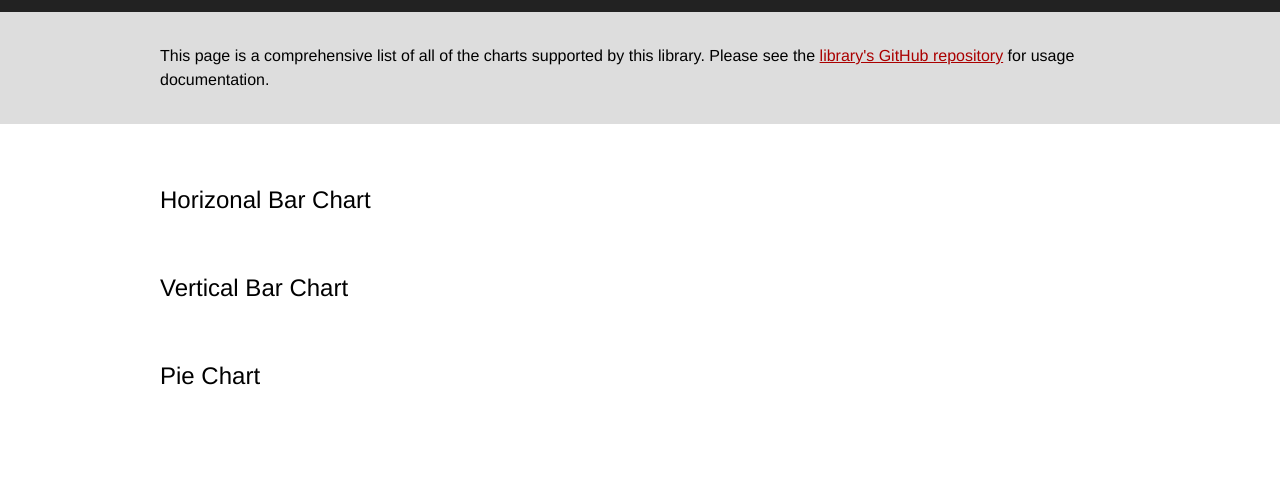
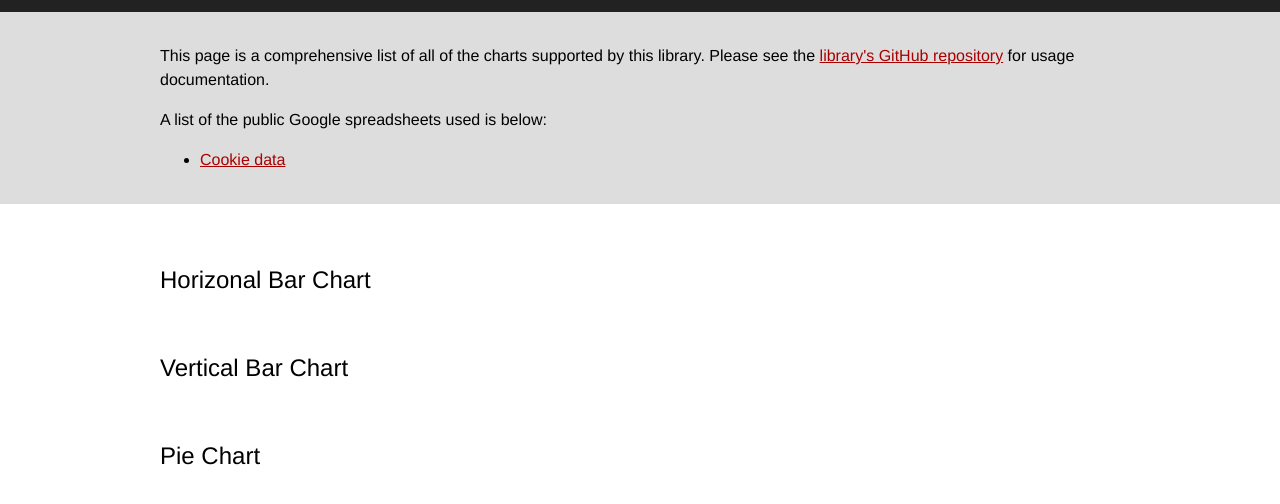
Before and after one commit to thatdevgirl/pie-frame, a website: page index.html in a window 1280 px wide. Shown: the part 52-556 px from the top of the page. Drawn offline with Linux system fonts and the light colour scheme; no server answers.

Commit message:
Documentation and style updates to example page

```diff
--- a/css/pieFrame-documentation.css
+++ b/css/pieFrame-documentation.css
@@ -49,6 +49,15 @@ aside {
   padding: 2rem 1rem;
 }
 
+aside p {
+  margin-bottom: 1rem;
+}
+
+aside ul {
+  list-style-type: disc;
+  margin-left: 2.5rem;
+}
+
 aside a {
   color: #a00;
 }
--- a/index.html
+++ b/index.html
@@ -2,7 +2,7 @@
 <html>
 
 <head>
-  <title>Pie Frame Test</title>
+  <title>Pie Frame Examples</title>
   <link href="css/pieFrame-documentation.css" rel="stylesheet">
   <link href="css/pieFrame.css" rel="stylesheet">
   <meta name="viewport" content="width=device-width, initial-scale=1">
@@ -22,6 +22,12 @@
         see the <a href="https://github.com/thatdevgirl/pie-frame">library's GitHub repository</a>
         for usage documentation.
       </p>
+
+      <p>A list of the public Google spreadsheets used is below:</p>
+
+      <ul>
+        <li><a href="https://docs.google.com/spreadsheets/d/1kJgrsLfsFYuzwdWbtJOBSTVcezfR7ZO_OL9CE4x8xqM/edit?usp=sharing" target="_blank">Cookie data</a></li>
+      </ul>
     </span>
   </aside>
 
```
